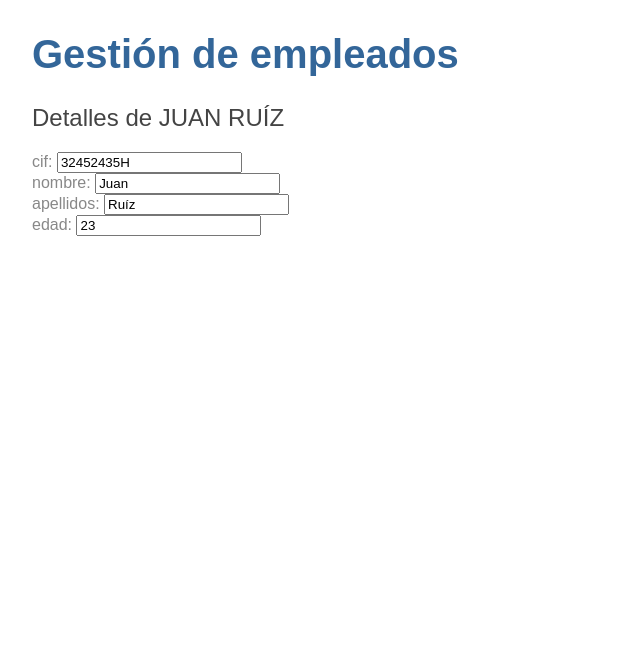
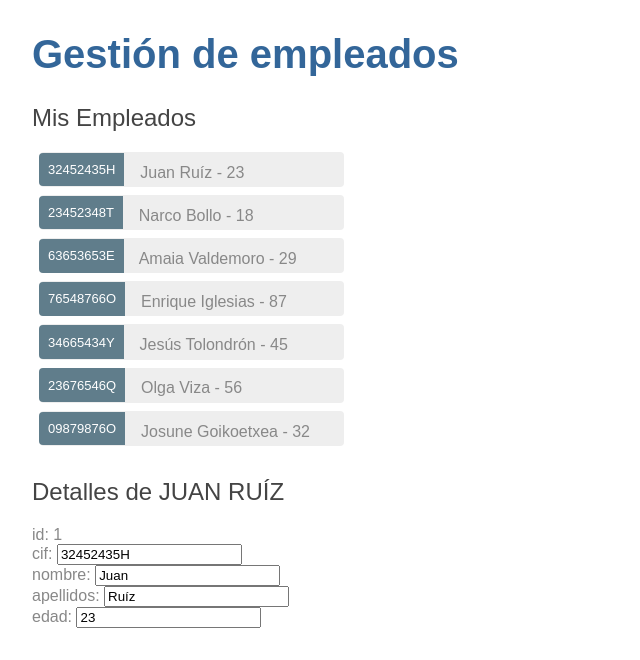
Before and after one commit to didgewind/empleados-angular, an Angular app: page / in a window 1280 px wide. Shown: the top 660 px of the page, without its empty margins (0-640 px from the left). Built offline with nearby package versions, Linux system fonts and the light colour scheme.

Commit message:
EmpleadosMockService, añadido id al empleado

```diff
--- a/src/app/components/lista-empleados/lista-empleados.component.css
+++ b/src/app/components/lista-empleados/lista-empleados.component.css
@@ -0,0 +1,47 @@
+.selected {
+    background-color: #CFD8DC !important;
+    color: white;
+  }
+  .empleados {
+    margin: 0 0 2em 0;
+    list-style-type: none;
+    padding: 0;
+    width: 20em;
+  }
+  .empleados li {
+    cursor: pointer;
+    position: relative;
+    left: 0;
+    background-color: #EEE;
+    margin: .5em;
+    padding: .3em 0;
+    height: 1.6em;
+    border-radius: 4px;
+  }
+  .empleados li.selected:hover {
+    background-color: #BBD8DC !important;
+    color: white;
+  }
+  .empleados li:hover {
+    color: #607D8B;
+    background-color: #DDD;
+    left: .1em;
+  }
+  .empleados .text {
+    position: relative;
+    top: -3px;
+  }
+  .empleados .badge {
+    display: inline-block;
+    font-size: small;
+    color: white;
+    padding: 0.8em 0.7em 0 0.7em;
+    background-color: #607D8B;
+    line-height: 1em;
+    position: relative;
+    left: -1px;
+    top: -4px;
+    height: 1.8em;
+    margin-right: .8em;
+    border-radius: 4px 0 0 4px;
+  }
--- a/src/app/components/lista-empleados/lista-empleados.component.html
+++ b/src/app/components/lista-empleados/lista-empleados.component.html
@@ -1,4 +1,13 @@
+<h2>Mis Empleados</h2>
+<ul class="empleados">
+  <li *ngFor="let empleado of empleados">
+    <span class="badge">{{empleado.cif}}</span> {{empleado.nombre}} {{empleado.apellidos}}
+     - {{empleado.edad}}
+  </li>
+</ul>
+
 <h2>Detalles de {{ empleado.nombre | uppercase }} {{ empleado.apellidos | uppercase }} </h2>
+<div><span>id:</span> {{empleado.id}}</div>
 <div><label>cif: <input [(ngModel)]="empleado.cif" placeholder="cif"></label></div>
 <div><label>nombre:  <input [(ngModel)]="empleado.nombre" placeholder="nombre"></label></div>
 <div><label>apellidos:  <input [(ngModel)]="empleado.apellidos" placeholder="apellidos"></label></div>
--- a/src/app/components/lista-empleados/lista-empleados.component.ts
+++ b/src/app/components/lista-empleados/lista-empleados.component.ts
@@ -1,3 +1,4 @@
+import { EmpleadosMockService } from './../../services/empleados-mock.service';
 import { Empleado } from './../../empleado';
 import { Component, OnInit } from '@angular/core';
 
@@ -8,11 +9,15 @@ import { Component, OnInit } from '@angular/core';
 })
 export class ListaEmpleadosComponent implements OnInit {
 
-  empleado: Empleado = new Empleado('32452435H', 'Juan', 'Ruíz', 23);
+  empleado: Empleado = new Empleado(1, '32452435H', 'Juan', 'Ruíz', 23);
 
-  constructor() { }
+  empleados: Empleado[];
+
+  constructor( private empleadosService: EmpleadosMockService) { }
 
   ngOnInit() {
+    this.empleados = this.empleadosService.getAllEmpleados();
   }
 
+
 }
--- a/src/app/empleado.ts
+++ b/src/app/empleado.ts
@@ -1,10 +1,12 @@
 export class Empleado {
+    id: number;
     cif: string;
     nombre: string;
     apellidos: string;
     edad: number;
 
-    constructor(cif = '', nombre = '', apellidos = '', edad = 0) {
+    constructor(id = 0, cif = '', nombre = '', apellidos = '', edad = 0) {
+        this.id = id;
         this.cif = cif;
         this.nombre = nombre;
         this.apellidos = apellidos;
--- /dev/null
+++ b/src/app/services/empleados-mock.service.ts
@@ -0,0 +1,25 @@
+import { Empleado } from './../empleado';
+import { EmpleadosIntService } from './empleados-int.service';
+import { Injectable } from '@angular/core';
+
+@Injectable({
+  providedIn: 'root'
+})
+export class EmpleadosMockService  implements EmpleadosIntService {
+
+  private empleados: Empleado[] = [
+    new Empleado(11, '32452435H', 'Juan', 'Ruíz', 23),
+      { id: 12, cif: '23452348T', nombre: 'Narco', apellidos: 'Bollo', edad: 18 },
+      { id: 13, cif: '63653653E', nombre: 'Amaia', apellidos: 'Valdemoro', edad: 29 },
+      { id: 14, cif: '76548766O', nombre: 'Enrique', apellidos: 'Iglesias', edad: 87 },
+      { id: 15, cif: '34665434Y', nombre: 'Jesús', apellidos: 'Tolondrón', edad: 45 },
+      { id: 16, cif: '23676546Q', nombre: 'Olga', apellidos: 'Viza', edad: 56 },
+      { id: 17, cif: '09879876O', nombre: 'Josune', apellidos: 'Goikoetxea', edad: 32 },
+  ];
+
+  constructor() { }
+
+  getAllEmpleados(): Empleado[] {
+    return this.empleados;
+  }
+}
```
Also changed, not shown: src/app/services/empleados-int.service.ts (added, +7 -0 lines), doc_project/guión.txt, 1 other file (tests, documents, lock files or other folders).
